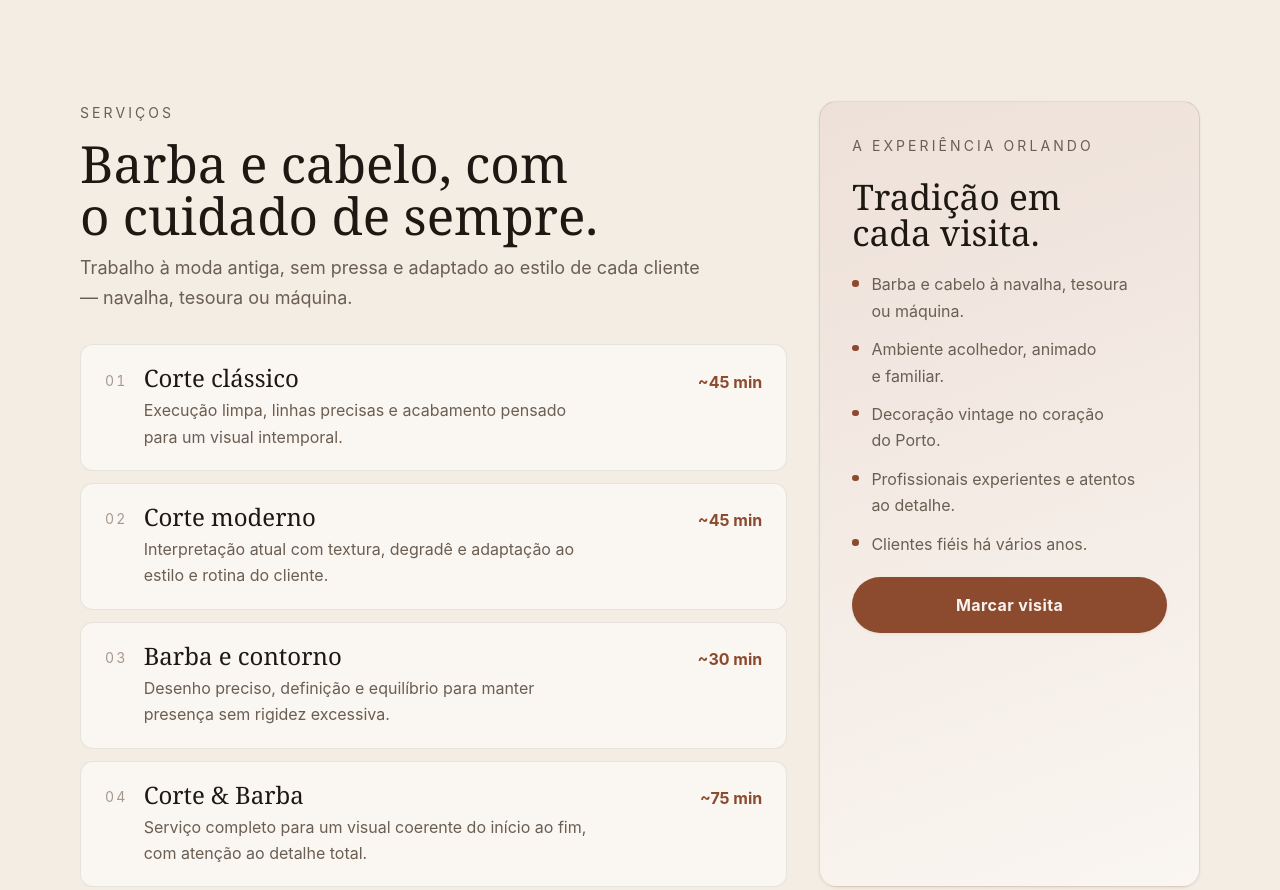
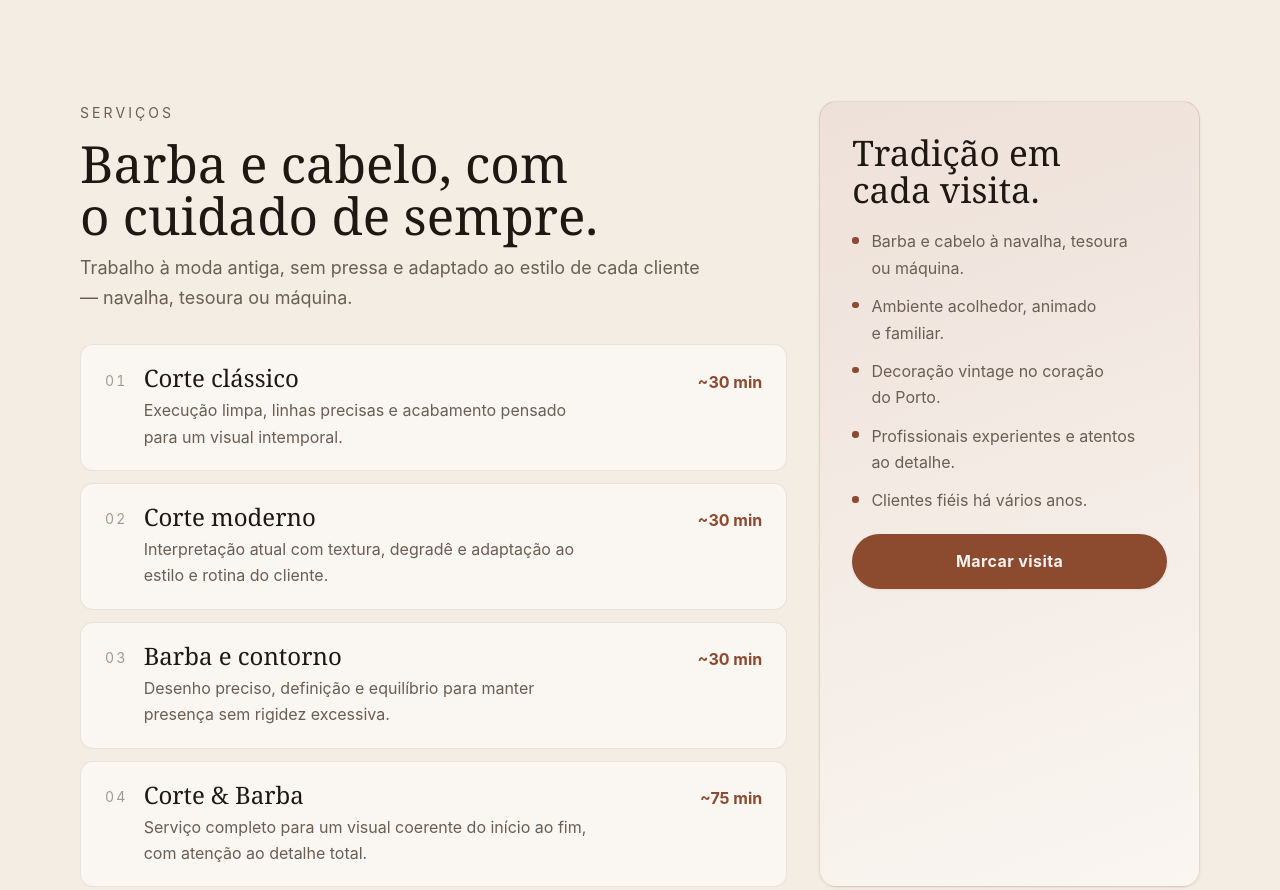
Before and after one commit to DinisMiranda/orlando_barbearia, a website: page orlando_barbearia/index.html in a window 1280 px wide. Shown: the part 2180-3070 px from the top of the page. Drawn offline with Linux system fonts and the light colour scheme; a web font is replaced by a local one.

Commit message:
content: ajustar tempos dos serviços (~30 min) e horário de sábado
- Corte clássico e moderno: ~30 min
- Sábado: 09:00–13:00
- Remover eyebrow "A experiência Orlando"

```diff
--- a/orlando_barbearia/index.html
+++ b/orlando_barbearia/index.html
@@ -398,7 +398,7 @@
                 <h3 class="svc-title">Corte clássico</h3>
                 <p class="svc-desc">Execução limpa, linhas precisas e acabamento pensado para um visual intemporal.</p>
               </div>
-              <span class="svc-time">~45 min</span>
+              <span class="svc-time">~30 min</span>
             </article>
             <article class="service-row">
               <span class="svc-num">02</span>
@@ -406,7 +406,7 @@
                 <h3 class="svc-title">Corte moderno</h3>
                 <p class="svc-desc">Interpretação atual com textura, degradê e adaptação ao estilo e rotina do cliente.</p>
               </div>
-              <span class="svc-time">~45 min</span>
+              <span class="svc-time">~30 min</span>
             </article>
             <article class="service-row">
               <span class="svc-num">03</span>
@@ -427,7 +427,6 @@
           </div>
         </div>
         <aside class="services-aside">
-          <span class="eyebrow">A experiência Orlando</span>
           <h3>Tradição em cada visita.</h3>
           <ul>
             <li>Barba e cabelo à navalha, tesoura ou máquina.</li>
@@ -500,7 +499,7 @@
           <h3>Horário de funcionamento</h3>
           <div class="hours-table" role="list" aria-label="Horário">
             <div class="hrow" role="listitem"><span>Segunda a sexta</span><strong>09:00–13:00 · 14:30–19:30</strong></div>
-            <div class="hrow" role="listitem"><span>Sábado</span><strong>09:00–13:00 · 14:30–18:30</strong></div>
+            <div class="hrow" role="listitem"><span>Sábado</span><strong>09:00–13:00</strong></div>
             <div class="hrow" role="listitem"><span>Domingo</span><strong>Encerrado</strong></div>
           </div>
           <p class="hours-note">Para garantir horário recomendamos contacto por telefone. Atendimento sem pressa e personalizado, à moda antiga.</p>
```
